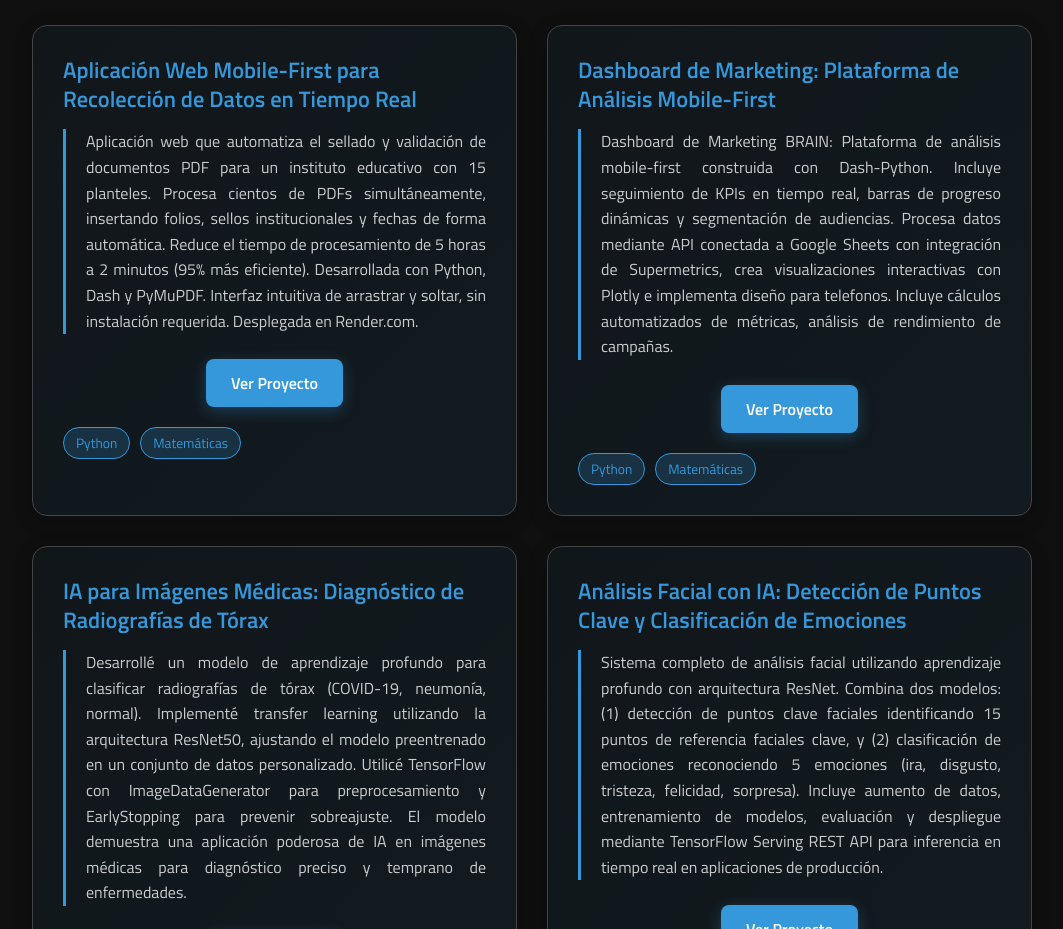
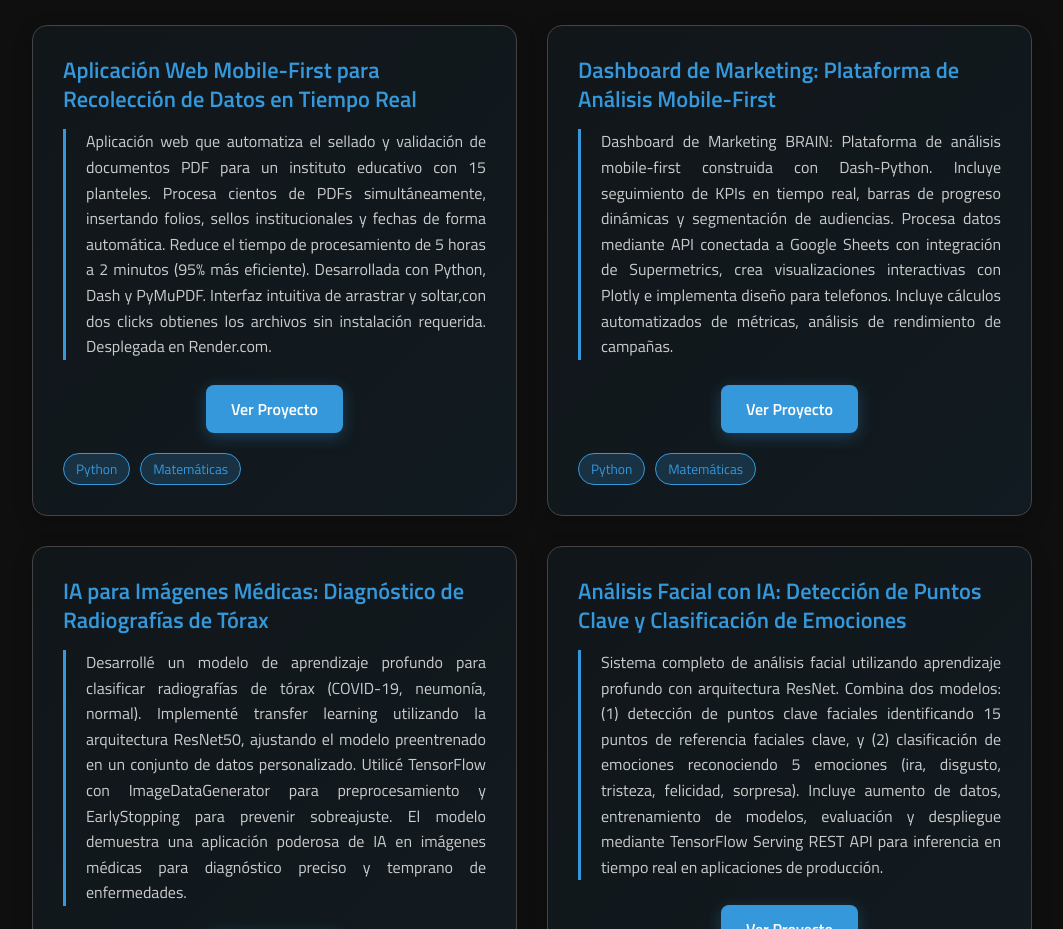
Before and after one commit to HectorPalomares1905/myportafoleo, a plain HTML site: page index.html in a window 1280 px wide. Shown: the part 2680-3609 px from the top of the page, without its empty margins (108-1171 px from the left). Drawn offline with nearby package versions, Linux system fonts and the light colour scheme; some packages are replaced by stand-ins of ours.

Commit message:
Revise project description in index.html
Updated project description for clarity and detail.

```diff
--- a/index.html
+++ b/index.html
@@ -182,7 +182,7 @@
             <div class="contenedor-conciertos">
                 <div class="project-item">
                     <h4 class="project-title">Aplicación Web Mobile-First para Recolección de Datos en Tiempo Real</h4>
-                    <p class="project-description">Aplicación web que automatiza el sellado y validación de documentos PDF para un instituto educativo con 15 planteles. Procesa cientos de PDFs simultáneamente, insertando folios, sellos institucionales y fechas de forma automática. Reduce el tiempo de procesamiento de 5 horas a 2 minutos (95% más eficiente). Desarrollada con Python, Dash y PyMuPDF. Interfaz intuitiva de arrastrar y soltar, sin instalación requerida. Desplegada en Render.com. </p>
+                    <p class="project-description">Aplicación web que automatiza el sellado y validación de documentos PDF para un instituto educativo con 15 planteles. Procesa cientos de PDFs simultáneamente, insertando folios, sellos institucionales y fechas de forma automática. Reduce el tiempo de procesamiento de 5 horas a 2 minutos (95% más eficiente). Desarrollada con Python, Dash y PyMuPDF. Interfaz intuitiva de arrastrar y soltar,con dos clicks  obtienes los archivos sin instalación requerida. Desplegada en Render.com. </p>
                     <div class="project-button">
                         <a href="https://validaciondeinstructores.onrender.com/" target="_blank" class="project-btn">Ver Proyecto</a>
                     </div>
```
